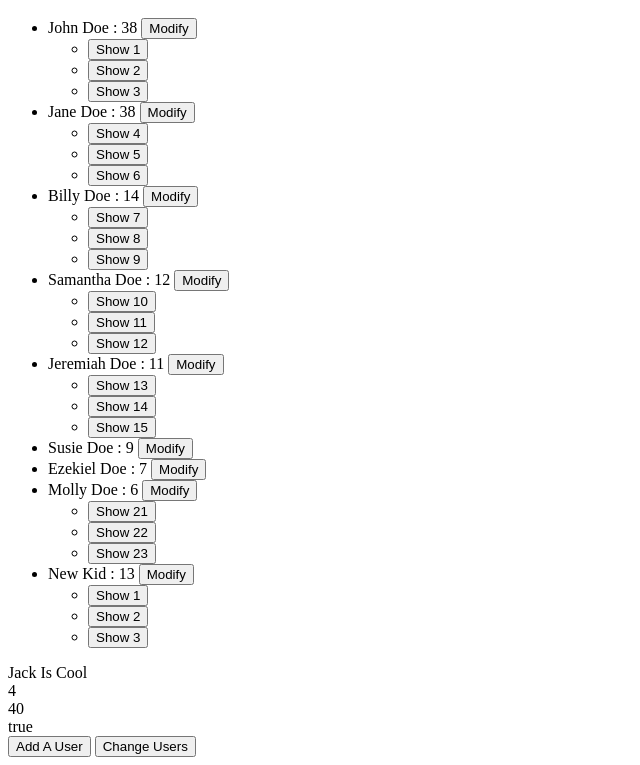
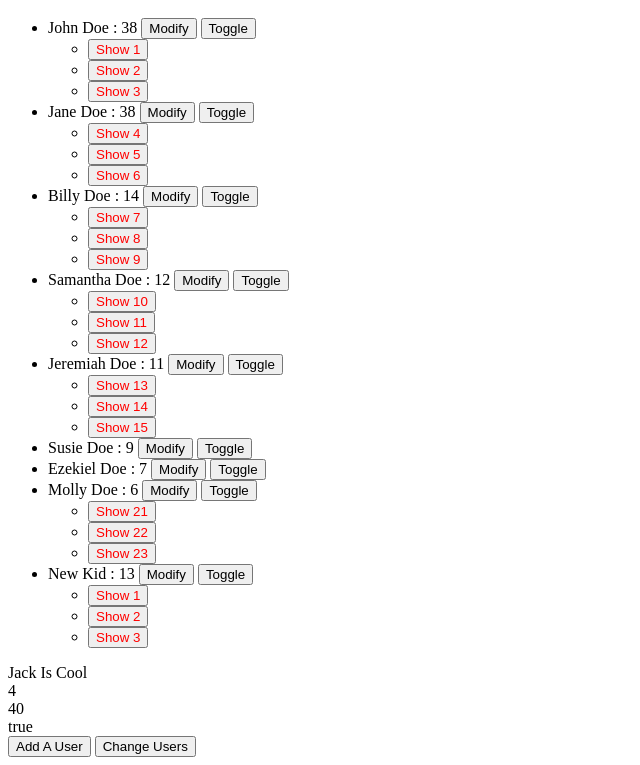
Before and after one commit to rickhopkins/templation, a plain HTML site: page index.html in a window 1280 px wide. Both pictures are taken after a click on the button "Add A User". Shown: the part 48-813 px from the top of the page, without its empty margins (0-640 px from the left). Drawn offline with Linux system fonts and the light colour scheme.

Commit message:
Moved to Virtual DOM approach

```diff
--- a/index.html
+++ b/index.html
@@ -1,6 +1,11 @@
 <html>
 	<head>
 		<title>Templation (POC)</title>
+		<style>
+			.red {
+				color: red;
+			}
+		</style>
 	</head>
 	<body>
 		<template id="user-template">
@@ -9,9 +14,10 @@
 				<ul>
 					<li for="u in users">{{u.name}} : {{u.age}}
 						<button on:click="modifyUser(u)">Modify</button>
+						<button on:click="toggleVisibility(u)">Toggle</button>
 						<ul if="u.selected">
 							<li for="n in u.test">
-								<button on:click="testFunc2(n)">
+								<button on:click="testFunc2(n)" class="red">
 									Show {{n}}
 								</button>
 							</li>
--- a/test.js
+++ b/test.js
@@ -70,6 +70,9 @@
 		changeUsers: function() {
 			data.users = [{ 'id': 6, 'name': 'Ezekiel Doe', age: 7, selected: false, test: [19, 20, 21]},
 			{ 'id': 7, 'name': 'Molly Doe', age: 6, selected: true, test: [21, 22, 23] }];
+		},
+		toggleVisibility: function(user) {
+			user.selected = !user.selected;
 		}
 	};
 
@@ -97,7 +100,7 @@
 				if (typeof value === 'object') observable(value);
 
 				console.log('Rebuild');
-				buildInterface(obj, prop, value);
+				buildInterface(false);
 			}
 		});
 	}
@@ -113,67 +116,71 @@
 				value: function () {
 					let result = _method.apply(this, arguments);
 					observable(this);
-					buildInterface();
+					buildInterface(false);
 					return result;
 				}
 			});
 		});
 	}
 
-	function buildInterface(obj, prop, value) {
+	function buildInterface(initial) {
 		/** get a reference to the app container */
 		const app = document.getElementById('app');
 
 		/** get the template and inner html */
 		const originalTemplate = document.getElementById('user-template');
-		const template = originalTemplate.cloneNode(true);
+		const virtualDOM = createVirtualDOM(originalTemplate);
+
+		/** set the app */
+		updateDOM(app, virtualizeDOM(virtualDOM.content.children[0]), !initial ? virtualizeDOM(app.children[0]) : undefined);
+	}
+
+	function virtualizeDOM(element) {
+		let vElement = { type: element.nodeName, props: [], children: [], value: '' };
+		if (['#text', '#comment'].includes(element.nodeName)) vElement.value = element.nodeValue;
+
+		if (element.attributes) {
+			for (let i = 0; i < element.attributes.length; i++) {
+				let a = element.attributes[i];
+				vElement.props.push({ 'name': a.name, 'value': a.value });
+			}
+		}
+
+		if (element.childNodes) {
+			element.childNodes.forEach(c => {
+				vElement.children.push(virtualizeDOM(c));
+			});
+		}
+
+		return vElement;
+	}
+
+	function createVirtualDOM(template) {
+		/** create new template */
+		let virtualDOM = template.cloneNode(true);
 
 		/** search for iterator (for) attribute */
 		var forAttrElement;
-		while ((forAttrElement = template.content.querySelector('[for]')) !== null) {
-			forIterator(forAttrElement, template, data);
+		while ((forAttrElement = virtualDOM.content.querySelector('[for]')) !== null) {
+			forIterator(forAttrElement, virtualDOM, data);
 		}
 
 		/** search for if attribute */
-		var ifAttrElement;
-		while ((ifAttrElement = template.content.querySelector('[if]')) !== null) {
-			ifCheck(ifAttrElement, data);
-		}
+		var ifAttrElements = virtualDOM.content.querySelectorAll('[if]');
+		ifAttrElements.forEach(el => ifCheck(el, data));
 
-		/** add the template to the app */
-		let virtualDOM = document.createElement('template');
-		virtualDOM.innerHTML = templater(template.innerHTML, data);
+		/** replace simple template values */
+		templater(virtualDOM, data);
 
-		/** set the app */
-		diffDom(app, virtualDOM);
-
-		/** create event selector */
-		const eventSelector = `[on\\:${eventTypes.join('], [on\\:')}]`;
-
-		/** search for click attribute (has to happen after inserted into DOM) */
-		var eventAttrElements = app.querySelectorAll(eventSelector);
-		eventAttrElements.forEach(el => eventAttach(el, data));
-	}
-
-	function diffDom(originalDOM, virtualDOM) {
-		let virtualDOMEl = virtualDOM.content || virtualDOM;
-
-		// if (originalDOM.innerHTML !== virtualDOM.innerHTML) {
-		// 	if (originalDOM.hasChildNodes()) {
-		// 		originalDOM.childNodes.forEach((child, i) => {
-		// 			if (!child.isEqualNode(virtualDOMEl.childNodes[i])) {
-		// 				child.parentNode.replaceChild(virtualDOMEl.childNodes[i].cloneNode(true), child);
-		// 			}
-		// 		});
-		// 	} else {
-				// originalDOM.appendChild(virtualDOMEl);
-				originalDOM.innerHTML = virtualDOM.innerHTML;
-		// 	}
-		// }
+		/** return the virtual DOM */
+		return virtualDOM;
 	}
 
 	/** return a function that can do template parsing */
-	function templater(html, data) {
+	function templater(template, data) {
+		/** get the html */
+		let html = template.innerHTML;
+
 		/** set the pattern for replacement */
 		const re = /{{\s?([\w\W]*?)\s?}}/gmi;
 
@@ -190,8 +197,113 @@
 			}
 		}
 
-		/** return the new html */
-		return html;
+		/** reset the innerHTML */
+		template.innerHTML = html;
+	}
+
+	function attachEventListeners(element) {
+		/** create event selector */
+		const eventSelector = `[on\\:${eventTypes.join('], [on\\:')}]`;
+
+		/** search for click attribute (has to happen after inserted into DOM) */
+		var eventAttrElements = element.querySelectorAll(eventSelector);
+		eventAttrElements.forEach(el => eventAttach(el, data));
+	}
+
+	function updateDOM(parent, newNode, oldNode, index) {
+		if (!index) index = 0;
+
+		if (!oldNode) {
+			if (newNode) {
+				let newDOMNode = createElement(newNode);
+				parent.appendChild(newDOMNode);
+
+				/** attach events */
+				if (!['#text', '#comment'].includes(newNode.type)) attachEventListeners(newDOMNode);
+			}
+		} else if (!newNode) {
+			parent.removeChild(parent.childNodes[index]);
+		} else if (changed(newNode, oldNode)) {
+			let newDOMNode = createElement(newNode);
+			parent.replaceChild(newDOMNode, parent.childNodes[index]);
+
+			/** attach events */
+			if (!['#text', '#comment'].includes(newNode.type)) attachEventListeners(newDOMNode);
+		} else if (newNode.type) {
+			updateProps(parent.childNodes[index], newNode.props, oldNode.props);
+
+			const newLength = newNode.children.length;
+			const oldLength = oldNode.children.length;
+
+			/** check for less new than old */
+			if (newLength < oldLength) {
+				/** get all the old elements that are past the new */
+				let children = [];
+				for (let i = newLength; i < oldLength; i++) {
+					children.push(parent.childNodes[index].childNodes[i]);
+				}
+
+				/** remove old elements */
+				children.forEach(c => parent.childNodes[index].removeChild(c));
+			}
+
+			/** compare all new nodes */
+			for (let i = 0; i < newLength; i++) {
+				updateDOM(parent.childNodes[index], newNode.children[i], oldNode.children[i], i);
+			}
+		}
+	}
+
+	function changed(node1, node2) {
+		return (typeof node1 !== typeof node2) || (node1.type !== node2.type) || (['#text', '#comment'].includes(node1.type) && node1.value !== node2.value);
+	}
+
+	function createElement(node) {
+		if (node.type === '#text') {
+			return document.createTextNode(node.value);
+		}
+		if (node.type === '#comment') {
+			return document.createComment(node.value);
+		}
+		const $el = document.createElement(node.type);
+		setProps($el, node.props);
+		node.children.map(createElement).forEach($el.appendChild.bind($el));
+		return $el;
+	}
+
+	function setProp(target, prop) {
+		target.setAttribute(prop.name, prop.value);
+	}
+
+	function setProps(target, props) {
+		props.forEach(prop => {
+			setProp(target, prop);
+		});
+	}
+
+	function removeProp(target, prop) {
+		target.removeAttribute(prop.name);
+	}
+
+	function updateProps(target, newProps, oldProps) {
+		newProps.forEach(prop => {
+			let match = oldProps.find(p => p.name === prop.name);
+			if (match) {
+				if (match.value !== prop.value) setProp(target, prop); // update
+			} else {
+				setProp(target, prop); // add new
+			}
+		});
+		oldProps.forEach(prop => {
+			let match = newProps.find(p => p.name === prop.name);
+			if (!match) {
+				removeProp(target, prop);
+			}
+		});
+	}
+
+	function emptyElement(element) {
+		while (element.firstChild) element.removeChild(element.firstChild);
 	}
 
 	function using(obj, code, ref, refData) {
@@ -304,10 +416,14 @@
 			/** create a new element */
 			var newElement = element.cloneNode(true);
 
-			/** add the event */
-			newElement.addEventListener(eventName, function() {
+			/** create the event function */
+			let eventFunc = function() {
 				return using(data, elementAttrVal);
-			});
+			};
+
+			/** remove and re-add the event listener */
+			newElement.removeEventListener(eventName, eventFunc);
+			newElement.addEventListener(eventName, eventFunc);
 
 			/** replace the element */
 			element.parentNode.replaceChild(newElement, element);
@@ -315,5 +431,5 @@
 	}
 
 	/** build the interface */
-	buildInterface();
+	buildInterface(true);
 })();
```
